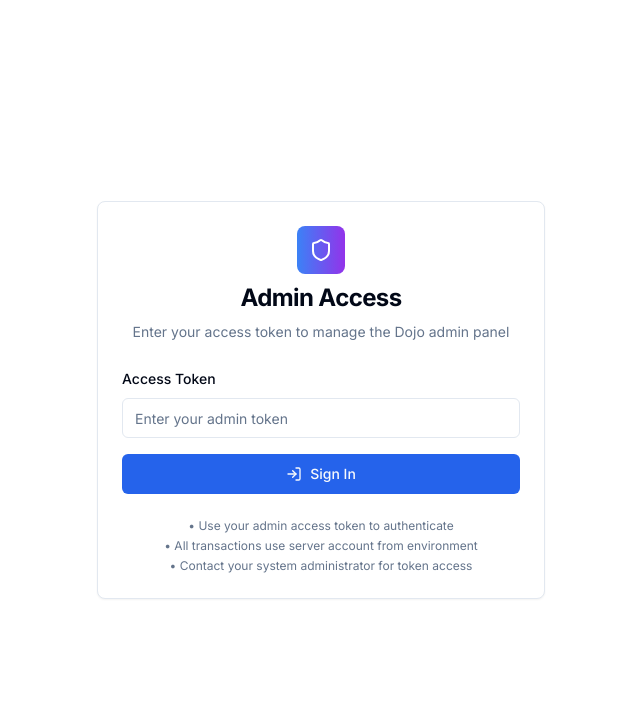
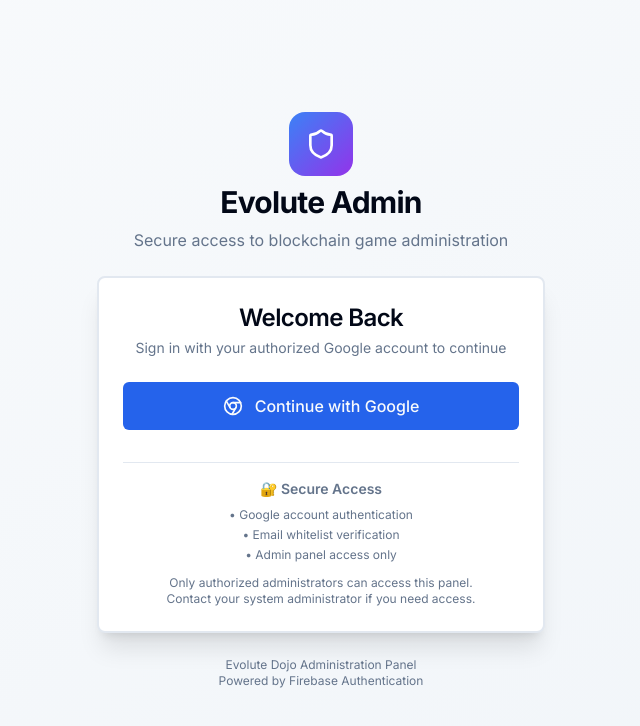
Before and after one commit to evolute-studio/evolute-dojo-server, a Next.js app: page / in a window 1280 px wide. Shown: the top 726 px of the page, without its empty margins (319-959 px from the left). Built offline with nearby package versions, Linux system fonts and the light colour scheme; no server answers.

Commit message:
firebase authentification

```diff
--- /dev/null
+++ b/app/components/FirebaseAuthProvider.jsx
@@ -0,0 +1,119 @@
+'use client';
+
+import { createContext, useContext, useState, useEffect } from 'react';
+import {
+  onAuthStateChanged,
+  signInWithPopup,
+  signOut,
+  GoogleAuthProvider
+} from 'firebase/auth';
+import { auth, googleProvider } from '../lib/firebase';
+
+const AuthContext = createContext({});
+
+// Email whitelist from environment variables
+const getAllowedEmails = () => {
+  const whitelist = process.env.NEXT_PUBLIC_EMAIL_WHITELIST || process.env.NEXT_PUBLIC_ALLOWED_EMAILS || '';
+  return whitelist.split(',').map(email => email.trim()).filter(email => email);
+};
+
+export const useFirebaseAuth = () => {
+  const context = useContext(AuthContext);
+  if (!context) {
+    throw new Error('useFirebaseAuth must be used within FirebaseAuthProvider');
+  }
+  return context;
+};
+
+export function FirebaseAuthProvider({ children }) {
+  const [user, setUser] = useState(null);
+  const [loading, setLoading] = useState(true);
+  const [error, setError] = useState(null);
+
+  useEffect(() => {
+    const unsubscribe = onAuthStateChanged(auth, (user) => {
+      console.log('Auth state changed:', user?.email);
+
+      if (user) {
+        // Check if user's email is in whitelist
+        const allowedEmails = getAllowedEmails();
+
+        if (allowedEmails.length > 0 && !allowedEmails.includes(user.email)) {
+          console.warn('User email not in whitelist:', user.email);
+          setError(`Access denied. Email ${user.email} is not authorized.`);
+          signOut(auth); // Sign out unauthorized user
+          setUser(null);
+        } else {
+          setUser(user);
+          setError(null);
+        }
+      } else {
+        setUser(null);
+        setError(null);
+      }
+
+      setLoading(false);
+    });
+
+    return () => unsubscribe();
+  }, []);
+
+  const login = async () => {
+    try {
+      setError(null);
+      setLoading(true);
+
+      const result = await signInWithPopup(auth, googleProvider);
+      const user = result.user;
+
+      // Check whitelist again after successful Google login
+      const allowedEmails = getAllowedEmails();
+
+      if (allowedEmails.length > 0 && !allowedEmails.includes(user.email)) {
+        await signOut(auth);
+        throw new Error(`Access denied. Email ${user.email} is not authorized to access this admin panel.`);
+      }
+
+      console.log('User logged in successfully:', user.email);
+
+    } catch (error) {
+      console.error('Login error:', error);
+
+      if (error.code === 'auth/popup-closed-by-user') {
+        setError('Login cancelled by user');
+      } else if (error.code === 'auth/popup-blocked') {
+        setError('Popup blocked by browser. Please allow popups for this site.');
+      } else {
+        setError(error.message);
+      }
+    } finally {
+      setLoading(false);
+    }
+  };
+
+  const logout = async () => {
+    try {
+      await signOut(auth);
+      console.log('User logged out successfully');
+    } catch (error) {
+      console.error('Logout error:', error);
+      setError(error.message);
+    }
+  };
+
+  const value = {
+    user,
+    loading,
+    error,
+    login,
+    logout,
+    isAuthenticated: !!user,
+    clearError: () => setError(null)
+  };
+
+  return (
+    <AuthContext.Provider value={value}>
+      {children}
+    </AuthContext.Provider>
+  );
+}
--- a/app/components/LoginForm.jsx
+++ b/app/components/LoginForm.jsx
@@ -1,97 +1,120 @@
 'use client';
 
 import { useState } from 'react';
+import { useFirebaseAuth } from './FirebaseAuthProvider';
 import { Card, CardContent, CardDescription, CardHeader, CardTitle } from './ui/card';
 import { Button } from './ui/button';
-import { Input } from './ui/input';
-import { Label } from './ui/label';
-import { useAuth } from './TokenAuthProvider';
-import { Shield, LogIn, Loader2, AlertCircle } from 'lucide-react';
+import { Alert, AlertDescription } from './ui/alert';
+import { Loader2, Shield, AlertCircle, Chrome } from 'lucide-react';
 
 export default function LoginForm() {
-  const [tokenInput, setTokenInput] = useState('');
-  const [error, setError] = useState('');
-  const { login, isLoading } = useAuth();
+  const { login, loading, error, clearError } = useFirebaseAuth();
+  const [isLogging, setIsLogging] = useState(false);
 
-  const handleSubmit = async (e) => {
-    e.preventDefault();
-    setError('');
+  const handleGoogleLogin = async () => {
+    setIsLogging(true);
+    clearError();
 
-    if (!tokenInput.trim()) {
-      setError('Token is required');
-      return;
-    }
-
-    const result = await login(tokenInput.trim());
-
-    if (!result.success) {
-      setError(result.error);
+    try {
+      await login();
+    } catch (err) {
+      console.error('Login failed:', err);
+    } finally {
+      setIsLogging(false);
     }
   };
 
   return (
-    <div className="min-h-screen bg-background flex items-center justify-center p-4">
-      <Card className="w-full max-w-md">
-        <CardHeader className="text-center space-y-2">
-          <div className="mx-auto w-12 h-12 bg-gradient-to-r from-blue-500 to-purple-600 rounded-lg flex items-center justify-center">
-            <Shield className="h-6 w-6 text-white" />
+    <div className="min-h-screen flex items-center justify-center bg-gradient-to-br from-slate-50 to-slate-100 dark:from-slate-950 dark:to-slate-900 p-4">
+      <div className="w-full max-w-md space-y-6">
+        {/* Logo/Header */}
+        <div className="text-center space-y-2">
+          <div className="flex justify-center">
+            <div className="w-16 h-16 bg-gradient-to-br from-blue-500 to-purple-600 rounded-2xl flex items-center justify-center">
+              <Shield className="h-8 w-8 text-white" />
+            </div>
           </div>
-          <CardTitle className="text-2xl font-bold">Admin Access</CardTitle>
-          <CardDescription>
-            Enter your access token to manage the Dojo admin panel
-          </CardDescription>
-        </CardHeader>
+          <h1 className="text-3xl font-bold tracking-tight">Evolute Admin</h1>
+          <p className="text-muted-foreground">
+            Secure access to blockchain game administration
+          </p>
+        </div>
 
-        <CardContent>
-          <form onSubmit={handleSubmit} className="space-y-4">
-            <div className="space-y-2">
-              <Label htmlFor="token">Access Token</Label>
-              <Input
-                id="token"
-                type="password"
-                placeholder="Enter your admin token"
-                value={tokenInput}
-                onChange={(e) => setTokenInput(e.target.value)}
-                disabled={isLoading}
-                className={error ? 'border-red-500' : ''}
-              />
-            </div>
+        {/* Login Card */}
+        <Card className="border-2 shadow-xl">
+          <CardHeader className="space-y-1 text-center">
+            <CardTitle className="text-2xl">Welcome Back</CardTitle>
+            <CardDescription>
+              Sign in with your authorized Google account to continue
+            </CardDescription>
+          </CardHeader>
+          <CardContent className="space-y-4">
 
+            {/* Error Alert */}
             {error && (
-              <div className="flex items-center space-x-2 text-sm text-red-600 bg-red-50 dark:bg-red-950 p-2 rounded">
+              <Alert variant="destructive" className="mb-4">
                 <AlertCircle className="h-4 w-4" />
-                <span>{error}</span>
-              </div>
+                <AlertDescription>
+                  {error}
+                </AlertDescription>
+              </Alert>
             )}
 
+            {/* Google Login Button */}
             <Button
-              type="submit"
-              className="w-full"
-              disabled={isLoading}
+              onClick={handleGoogleLogin}
+              disabled={loading || isLogging}
+              className="w-full h-12 text-base font-medium"
+              size="lg"
             >
-              {isLoading ? (
+              {(loading || isLogging) ? (
                 <>
-                  <Loader2 className="mr-2 h-4 w-4 animate-spin" />
-                  Authenticating...
+                  <Loader2 className="mr-3 h-5 w-5 animate-spin" />
+                  Signing in...
                 </>
               ) : (
                 <>
-                  <LogIn className="mr-2 h-4 w-4" />
-                  Sign In
+                  <Chrome className="mr-3 h-5 w-5" />
+                  Continue with Google
                 </>
               )}
             </Button>
-          </form>
 
-          <div className="mt-6 text-center">
-            <div className="text-xs text-muted-foreground space-y-1">
-              <p>• Use your admin access token to authenticate</p>
-              <p>• All transactions use server account from environment</p>
-              <p>• Contact your system administrator for token access</p>
+            {/* Info Section */}
+            <div className="pt-4 space-y-3">
+              <div className="border-t pt-4">
+                <div className="text-center space-y-2">
+                  <h3 className="text-sm font-semibold text-muted-foreground">
+                    🔐 Secure Access
+                  </h3>
+                  <ul className="text-xs text-muted-foreground space-y-1">
+                    <li>• Google account authentication</li>
+                    <li>• Email whitelist verification</li>
+                    <li>• Admin panel access only</li>
+                  </ul>
+                </div>
+              </div>
+
+              <div className="text-center">
+                <p className="text-xs text-muted-foreground">
+                  Only authorized administrators can access this panel.
+                  <br />
+                  Contact your system administrator if you need access.
+                </p>
+              </div>
             </div>
-          </div>
-        </CardContent>
-      </Card>
+          </CardContent>
+        </Card>
+
+        {/* Footer */}
+        <div className="text-center">
+          <p className="text-xs text-muted-foreground">
+            Evolute Dojo Administration Panel
+            <br />
+            Powered by Firebase Authentication
+          </p>
+        </div>
+      </div>
     </div>
   );
 }
--- a/app/components/ProtectedLayout.jsx
+++ b/app/components/ProtectedLayout.jsx
@@ -1,14 +1,14 @@
 'use client';
 
-import { useAuth } from './TokenAuthProvider';
+import { useFirebaseAuth } from './FirebaseAuthProvider';
 import LoginForm from './LoginForm';
 import { Loader2 } from 'lucide-react';
 
 export default function ProtectedLayout({ children }) {
-  const { isAuthenticated, isLoading } = useAuth();
+  const { isAuthenticated, loading } = useFirebaseAuth();
 
   // Show loading spinner while checking authentication
-  if (isLoading) {
+  if (loading) {
     return (
       <div className="min-h-screen bg-background flex items-center justify-center">
         <div className="text-center space-y-4">
--- a/app/components/UserInfo.jsx
+++ b/app/components/UserInfo.jsx
@@ -2,32 +2,59 @@
 
 import { Button } from './ui/button';
 import { Badge } from './ui/badge';
-import { useAuth } from './TokenAuthProvider';
-import { LogOut, User, Shield } from 'lucide-react';
+import { useFirebaseAuth } from './FirebaseAuthProvider';
+import { LogOut, User, Shield, Mail, Clock } from 'lucide-react';
 import { Card, CardContent } from './ui/card';
 
 export default function UserInfo() {
-  const { logout, isAuthenticated } = useAuth();
+  const { user, logout, isAuthenticated } = useFirebaseAuth();
 
-  if (!isAuthenticated) return null;
+  if (!isAuthenticated || !user) return null;
+
+  const formatLastSignIn = (timestamp) => {
+    if (!timestamp) return 'Unknown';
+
+    const date = new Date(timestamp);
+    const now = new Date();
+    const diffInHours = Math.floor((now - date) / (1000 * 60 * 60));
+
+    if (diffInHours < 1) return 'Just now';
+    if (diffInHours < 24) return `${diffInHours}h ago`;
+
+    return date.toLocaleDateString();
+  };
 
   return (
     <Card className="bg-card/50">
       <CardContent className="p-3">
         <div className="flex items-center justify-between space-x-3">
           <div className="flex items-center space-x-3">
-            <div className="w-8 h-8 bg-gradient-to-r from-blue-500 to-purple-600 rounded-full flex items-center justify-center">
-              <Shield className="h-4 w-4 text-white" />
-            </div>
+            {/* User Avatar */}
+            {user.photoURL ? (
+              <img
+                src={user.photoURL}
+                alt={user.displayName}
+                className="w-8 h-8 rounded-full object-cover border-2 border-blue-500"
+              />
+            ) : (
+              <div className="w-8 h-8 bg-gradient-to-r from-blue-500 to-purple-600 rounded-full flex items-center justify-center">
+                <User className="h-4 w-4 text-white" />
+              </div>
+            )}
+
             <div className="min-w-0 flex-1">
               <div className="flex items-center space-x-2">
-                <span className="text-sm font-medium truncate">
-                  Administrator
+                <span className="text-sm font-medium truncate" title={user.displayName || user.email}>
+                  {user.displayName || user.email?.split('@')[0] || 'User'}
                 </span>
               </div>
-              <p className="text-xs text-muted-foreground">
-                Admin Panel Access
-              </p>
+
+              <div className="flex items-center space-x-1 text-xs text-muted-foreground">
+                <Mail className="h-2.5 w-2.5" />
+                <span className="truncate" title={user.email}>
+                  {user.email}
+                </span>
+              </div>
             </div>
           </div>
 
--- /dev/null
+++ b/app/components/ui/alert.jsx
@@ -0,0 +1,48 @@
+import * as React from "react"
+import { cva } from "class-variance-authority"
+
+const alertVariants = cva(
+  "relative w-full rounded-lg border p-4 [&>svg~*]:pl-7 [&>svg+div]:translate-y-[-3px] [&>svg]:absolute [&>svg]:left-4 [&>svg]:top-4 [&>svg]:text-foreground",
+  {
+    variants: {
+      variant: {
+        default: "bg-background text-foreground",
+        destructive:
+          "border-destructive/50 text-destructive dark:border-destructive [&>svg]:text-destructive",
+      },
+    },
+    defaultVariants: {
+      variant: "default",
+    },
+  }
+)
+
+const Alert = React.forwardRef(({ className, variant, ...props }, ref) => (
+  <div
+    ref={ref}
+    role="alert"
+    className={alertVariants({ variant, className })}
+    {...props}
+  />
+))
+Alert.displayName = "Alert"
+
+const AlertTitle = React.forwardRef(({ className, ...props }, ref) => (
+  <h5
+    ref={ref}
+    className={`mb-1 font-medium leading-none tracking-tight ${className || ''}`}
+    {...props}
+  />
+))
+AlertTitle.displayName = "AlertTitle"
+
+const AlertDescription = React.forwardRef(({ className, ...props }, ref) => (
+  <div
+    ref={ref}
+    className={`text-sm [&_p]:leading-relaxed ${className || ''}`}
+    {...props}
+  />
+))
+AlertDescription.displayName = "AlertDescription"
+
+export { Alert, AlertTitle, AlertDescription }
--- a/app/layout.jsx
+++ b/app/layout.jsx
@@ -2,6 +2,7 @@
 import './globals.css'
 import { ThemeProvider } from './components/ThemeProvider'
 import { TokenAuthProvider } from './components/TokenAuthProvider'
+import { FirebaseAuthProvider } from './components/FirebaseAuthProvider'
 
 const inter = Inter({ subsets: ['latin'] })
 
@@ -15,11 +16,13 @@
     <html lang="en">
       <body className={inter.className}>
         <ThemeProvider>
-          <TokenAuthProvider>
-            <main className="min-h-screen bg-background">
-              {children}
-            </main>
-          </TokenAuthProvider>
+          <FirebaseAuthProvider>
+            <TokenAuthProvider>
+              <main className="min-h-screen bg-background">
+                {children}
+              </main>
+            </TokenAuthProvider>
+          </FirebaseAuthProvider>
         </ThemeProvider>
       </body>
     </html>
--- /dev/null
+++ b/app/lib/firebase.js
@@ -0,0 +1,36 @@
+// Import the functions you need from the SDKs you need
+import { initializeApp } from "firebase/app";
+import { getAuth, GoogleAuthProvider } from "firebase/auth";
+import { getAnalytics } from "firebase/analytics";
+
+// Your web app's Firebase configuration
+const firebaseConfig = {
+  apiKey: process.env.NEXT_PUBLIC_FIREBASE_API_KEY,
+  authDomain: process.env.NEXT_PUBLIC_FIREBASE_AUTH_DOMAIN,
+  projectId: process.env.NEXT_PUBLIC_FIREBASE_PROJECT_ID,
+  storageBucket: process.env.NEXT_PUBLIC_FIREBASE_STORAGE_BUCKET,
+  messagingSenderId: process.env.NEXT_PUBLIC_FIREBASE_MESSAGING_SENDER_ID,
+  appId: process.env.NEXT_PUBLIC_FIREBASE_APP_ID,
+  measurementId: process.env.NEXT_PUBLIC_FIREBASE_MEASUREMENT_ID
+};
+
+// Initialize Firebase
+const app = initializeApp(firebaseConfig);
+
+// Initialize Firebase Authentication and get a reference to the service
+export const auth = getAuth(app);
+
+// Configure Google Auth Provider
+export const googleProvider = new GoogleAuthProvider();
+googleProvider.setCustomParameters({
+  prompt: 'select_account'
+});
+
+// Initialize Analytics (only in browser)
+let analytics = null;
+if (typeof window !== 'undefined') {
+  analytics = getAnalytics(app);
+}
+
+export { analytics };
+export default app;
--- a/package.json
+++ b/package.json
@@ -19,6 +19,7 @@
     "autoprefixer": "^10.4.19",
     "class-variance-authority": "^0.7.0",
     "clsx": "^2.1.1",
+    "firebase": "^12.1.0",
     "lucide-react": "^0.400.0",
     "next": "^14.2.5",
     "postcss": "^8.4.38",
```
Also changed, not shown: 1 other file (tests, documents, lock files or other folders).
